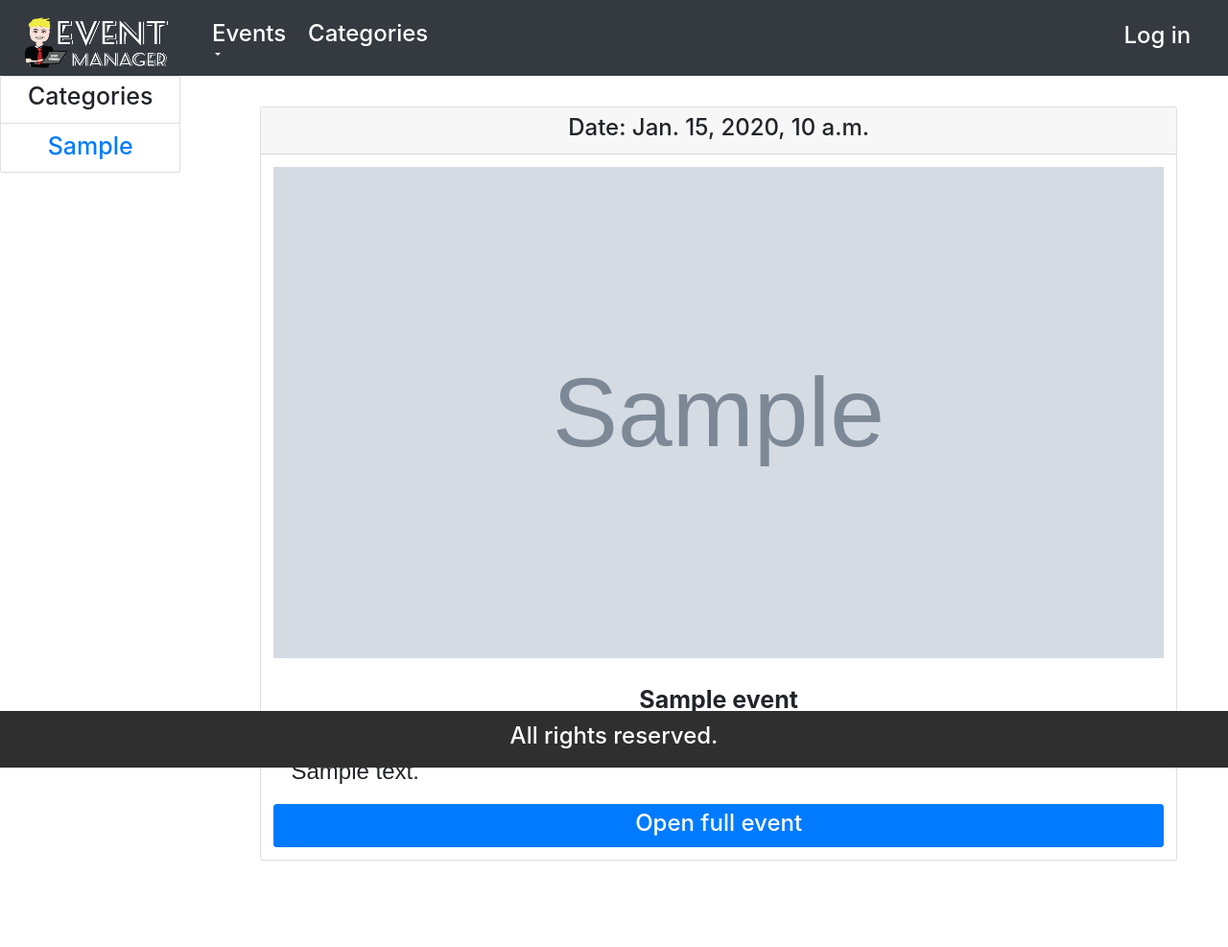
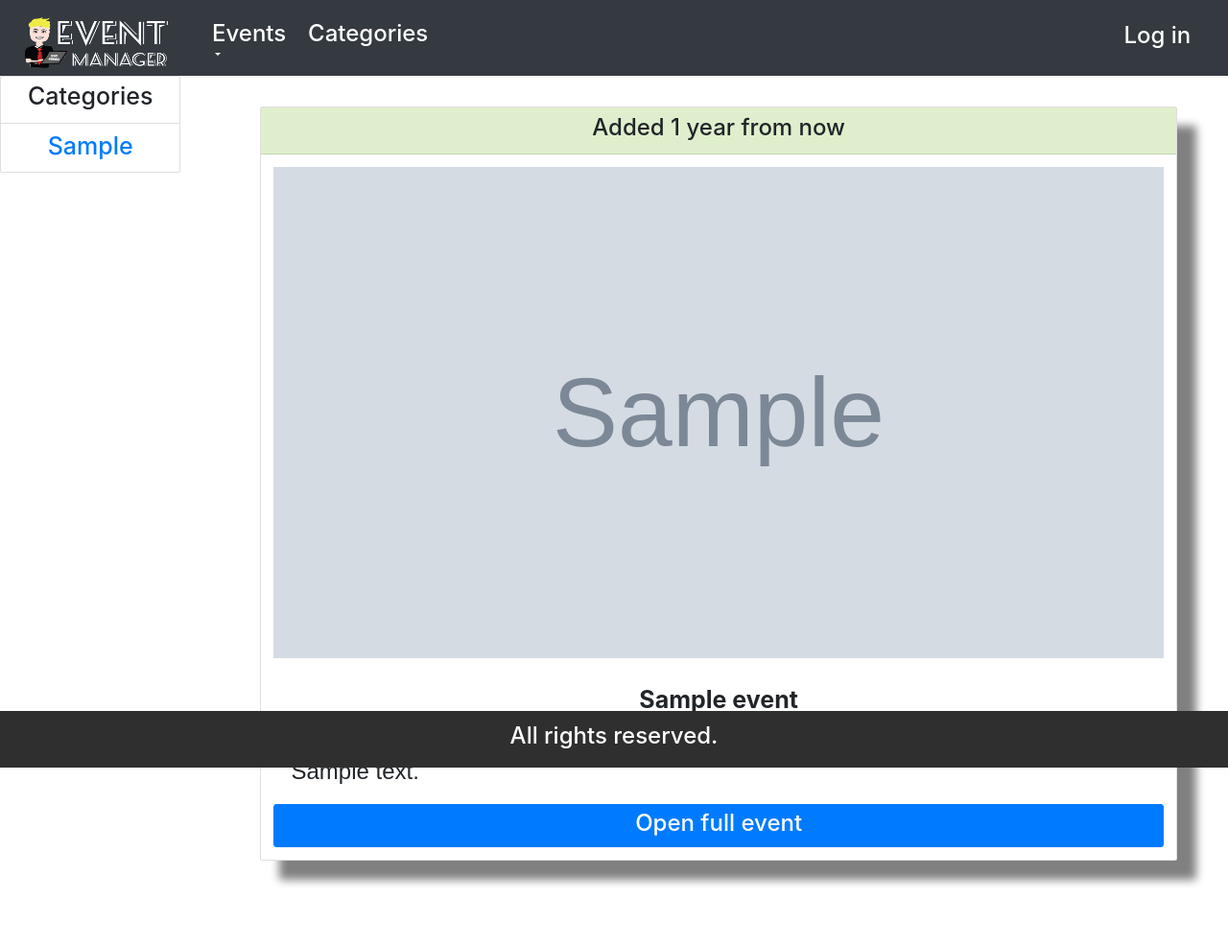
Before and after one commit to EventManagerTeam/EventManager, a Django app: template eventmanager/events/templates/events/list_events.html in a window 1280 px wide. Shown: the whole page at 96% size. Run offline with Django 3.2, Linux system fonts and the light colour scheme; the template is opened without the code that fills it: most values are stand-ins (such as "Sample title", 1, 10 or a date in 2020); grey boxes marked "Sample" are stand-in pictures; some libraries are stand-ins or nearby versions.

Commit message:
humanize date and refactor event listing card #216

```diff
--- a/eventmanager/eventmanager/settings.py
+++ b/eventmanager/eventmanager/settings.py
@@ -38,6 +38,7 @@ INSTALLED_APPS = [
     'django.contrib.messages',
     'django.contrib.staticfiles',
     'social_django',
+    'django.contrib.humanize',
     'rest_framework',
     'rest_framework_swagger',
     'notifications',
--- a/eventmanager/events/templates/events/list_events.html
+++ b/eventmanager/events/templates/events/list_events.html
@@ -1,6 +1,7 @@
 {% extends 'accounts/base.html' %}
 
 {% load static %}
+{% load humanize %}
 
 {% block title %} Events {% endblock %}
 
@@ -32,9 +33,9 @@
     </div>
     <div class="col">
         {% for event in events%}
-    <div class="card event" >
-            <div class="card-header">
-                <h3 class="text-center">  Date: {{ event.created_at }} </h3>
+    <div class="card event" style="box-shadow: 20px 20px 10px grey;" >
+            <div class="card-header" style="background-color: rgba(  156, 204, 101 ,0.321);">
+                <h3 class="text-center">  Added {{ event.created_at|naturaltime  }} </h3>
             </div>
             <div class="card-body">
                 {% if event.cover_image%}
--- a/eventmanager/events/templates/events/partials/comment.html
+++ b/eventmanager/events/templates/events/partials/comment.html
@@ -1,10 +1,12 @@
+{% load humanize %}
+
 <div class="card comments-card">
     <div class="card-body">
         <div class="row">
             <div class="col-sm-10">
                 <h3 class="card-title" style="font-size: x-large;">{{ comment.title }} </h3>
                 <h4 class="card-subtitle mb-2 text-muted">
-                    Commented by {{ comment.author }} on {{ comment.created_at }}
+                    Commented by {{ comment.author }} on {{ comment.created_at|naturaltime }}
                 </h4>
                 <p class="card-text simple h3">{{ comment.content|safe }}</p>
             </div>
```
